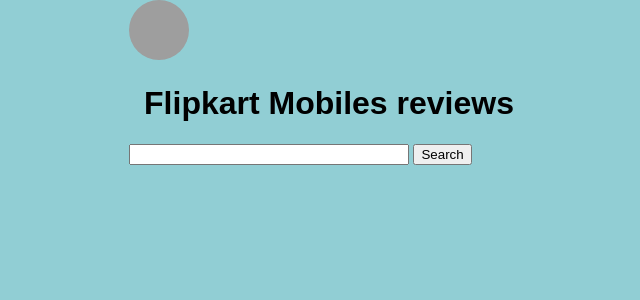
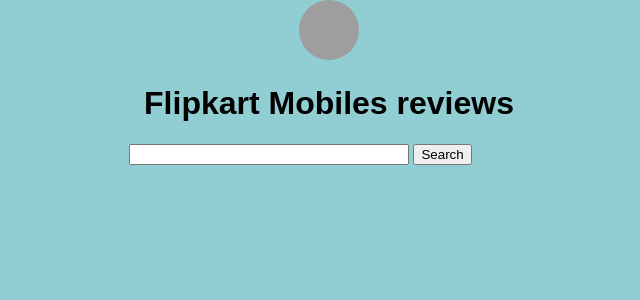
Before and after one commit to vivek85410/web_scrap_aws_deploy, a Flask app: page / in a window 1280 px wide. Shown: the top 300 px of the page, without its empty margins (311-951 px from the left). Run offline with Flask 2, Linux system fonts and the light colour scheme; grey boxes are pictures that could not be loaded.

Commit message:
Update index.html

```diff
--- a/templates/index.html
+++ b/templates/index.html
@@ -8,7 +8,7 @@
 
 {% block body %}
 <div class="content">
- <div class="text-center">
+ <div style="text-align: center;">
         <img src="https://user-images.githubusercontent.com/104557123/266734027-47df6465-3f5e-4bdb-bb55-92638b8c6797.png" height=100 width = 100" class="rounded mx-auto d-block" alt="...">
       </div>
     <h1 style="text-align: center">Flipkart Mobiles reviews </h1>
```
